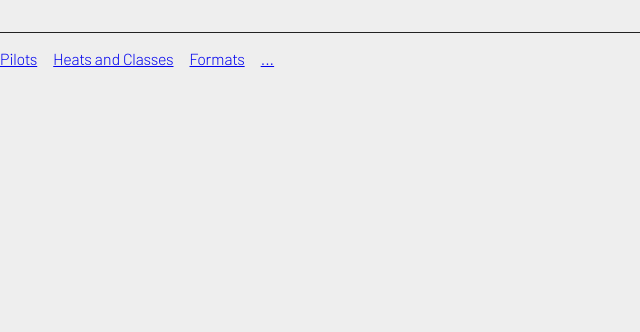
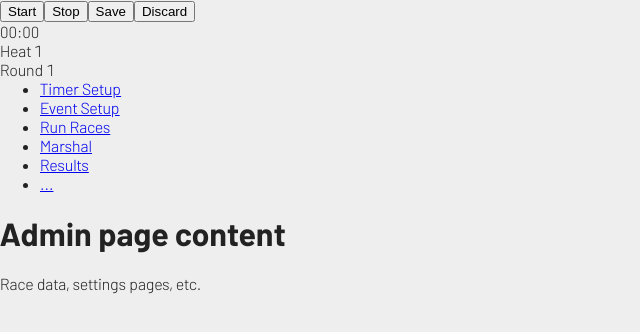
Before and after one commit to i-am-grub/pulsarity-frontend, a Vue app: page /admin in a window 1280 px wide. Shown: the top 332 px of the page, without its empty margins (0-640 px from the left). Built offline with nearby package versions, Linux system fonts and the light colour scheme; no server answers.

Commit message:
Scaffold admin page

```diff
--- /dev/null
+++ b/src/components/AdminPageComponent.vue
@@ -0,0 +1,8 @@
+<!-- @format -->
+
+<script setup lang="ts"></script>
+
+<template>
+	<h1>Admin page content</h1>
+	<p>Race data, settings pages, etc.</p>
+</template>
--- a/src/components/SystemComponent.vue
+++ b/src/components/SystemComponent.vue
@@ -37,7 +37,7 @@
 		<div class="user-state">
 			<LoginView v-if="!authStore.isAuthenticated" />
 			<template v-else>
-				<p>
+				<p v-if="!serverStore.isLoading">
 					Logged in as <strong>{{ authStore.username }}</strong>
 				</p>
 				<p><a href="/admin/">Admin console</a></p>
--- a/src/views/AdminView.vue
+++ b/src/views/AdminView.vue
@@ -2,22 +2,35 @@
 
 <!-- Admin/RD base view -->
 
-<script setup lang="ts"></script>
+<script setup lang="ts">
+	import AdminPage from "../components/AdminPageComponent.vue";
+</script>
 
 <template>
 	<header>
-		<div class="race-controls"></div>
-		<div class="race-clock"></div>
-		<div class="event-state"></div>
+		<div class="race-controls">
+			<button id="race-control-start">Start</button>
+			<button id="race-control-stop">Stop</button>
+			<button id="race-control-save">Save</button>
+			<button id="race-control-discard">Discard</button>
+		</div>
+		<div class="race-clock">00:00</div>
+		<div class="event-state">
+			<div class="event-current-heat">Heat 1</div>
+			<div class="event-current-round">Round 1</div>
+		</div>
 	</header>
 	<nav>
 		<ul>
-			<li><a href="#">Pilots</a></li>
-			<li><a href="#">Heats and Classes</a></li>
-			<li><a href="#">Formats</a></li>
+			<li><a href="#">Timer Setup</a></li>
+			<li><a href="#">Event Setup</a></li>
+			<li><a href="#">Run Races</a></li>
+			<li><a href="#">Marshal</a></li>
+			<li><a href="#">Results</a></li>
 			<li><a href="#">...</a></li>
 		</ul>
 	</nav>
+	<main>
+		<AdminPage />
+	</main>
 </template>
-
-<style></style>
--- a/src/views/HomeView.vue
+++ b/src/views/HomeView.vue
@@ -4,7 +4,7 @@
 
 <script setup lang="ts">
 	import { useServerStore } from "../stores/server_data";
-	import SystemMenuView from "../components/SystemComponent.vue";
+	import SystemMenuComponent from "../components/SystemComponent.vue";
 	import rhIcon from "../assets/RotorHazard_Icon.svg";
 
 	const serverStore = useServerStore();
@@ -76,23 +76,11 @@
 		<button popovertarget="system-dialog" popovertargetaction="hide">
 			<span class="screen-reader-text">Close</span>
 		</button>
-		<SystemMenuView />
+		<SystemMenuComponent />
 	</dialog>
 </template>
 
-<style>
-	p,
-	ul,
-	ol {
-		margin: 0;
-	}
-
-	* + p,
-	* + ul,
-	* + ol {
-		margin-top: 1rem;
-	}
-
+<style scoped>
 	header {
 		position: sticky;
 		padding: 1rem;
@@ -154,9 +142,7 @@
 	#system-dialog > button::after {
 		content: "\00d7";
 	}
-</style>
 
-<style scoped>
 	main {
 		grid-template-areas:
 			"eventinfo"
@@ -172,9 +158,9 @@
 		}
 	}
 	/*
-(20 - 16 = 4) / (65 - 42 = 23) = 0.1739
-16 - 42*0.1739 = 8.6962
-*/
+  (20 - 16 = 4) / (65 - 42 = 23) = 0.1739
+  16 - 42*0.1739 = 8.6962
+  */
 
 	.event-details {
 		grid-area: eventinfo;
```
